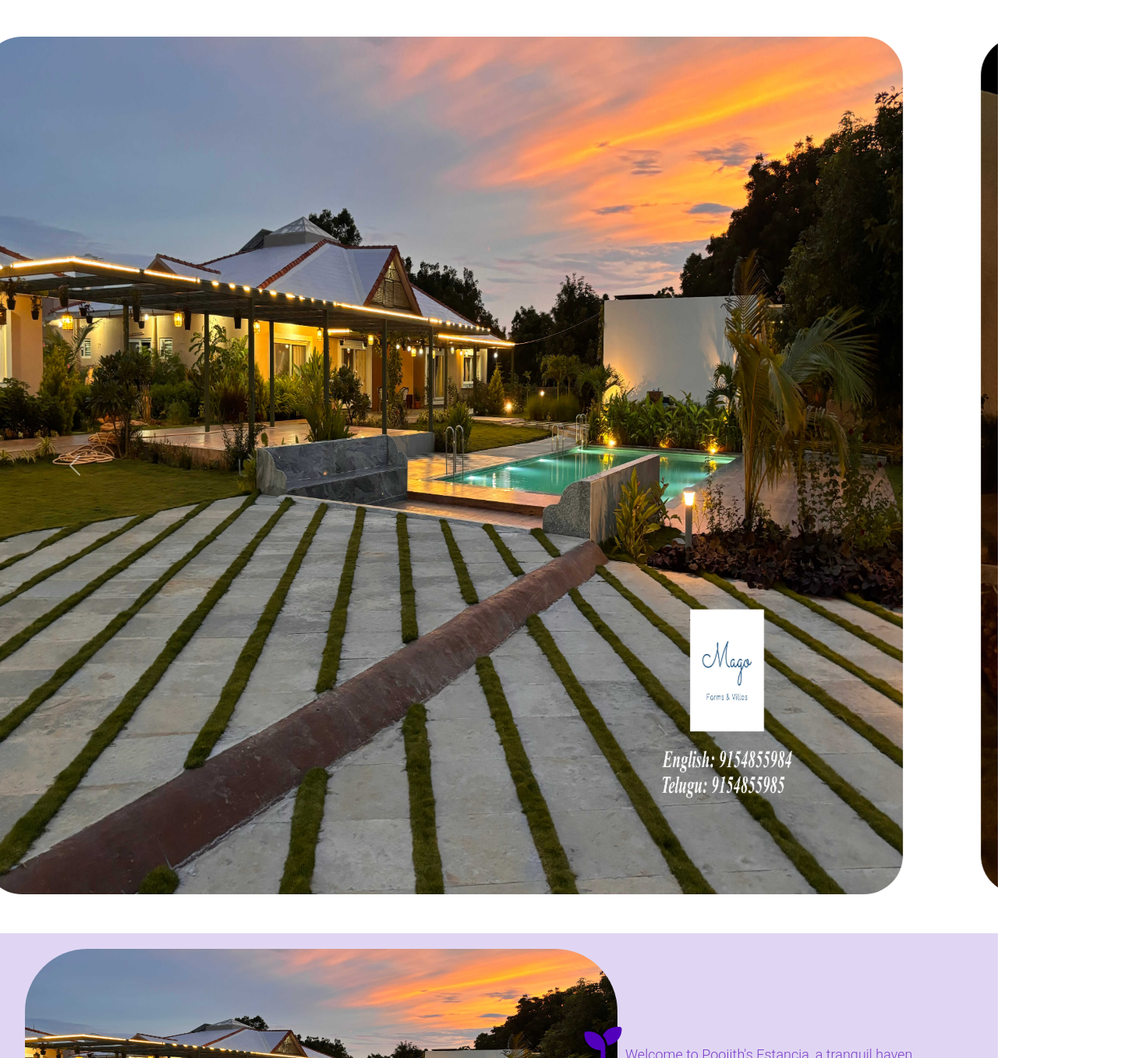
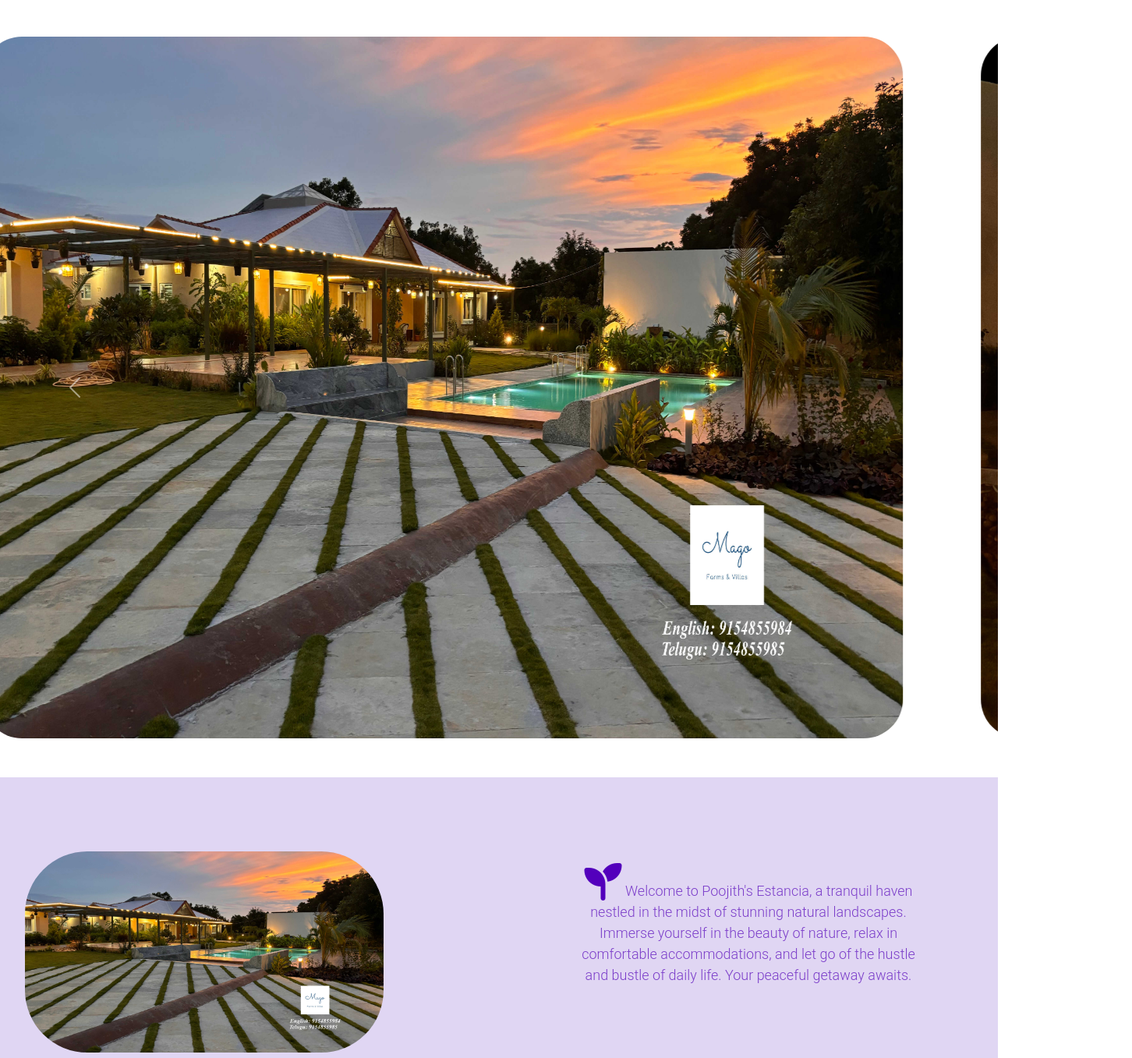
Before and after one commit to KurmadasuPranav7/Poojitha-s-Estancia, a plain HTML site: page index.html in a window 1280 px wide. Shown: the part 242-1599 px from the top of the page at 78% size, 1452 px wide, since content can reach past the window. Drawn offline with nearby package versions, Linux system fonts and the light colour scheme; a script that the page names is missing; a web font is replaced by a local one.

Commit message:
Update stylespes.css

```diff
--- a/stylespes.css
+++ b/stylespes.css
@@ -42,7 +42,7 @@ html {
 }
 
 .ggrid img{
-    width: 800px;
+    width: 500px;
     padding: 20px;
     border-radius: 100px;
 }
@@ -50,7 +50,7 @@ html {
 .carousel-item img{
     width: 100px;
     padding: 50px;
-    height: 1200px;
+    height: 1000px;
     border-radius: 100px;
 }
 .ggrid h1{
```
